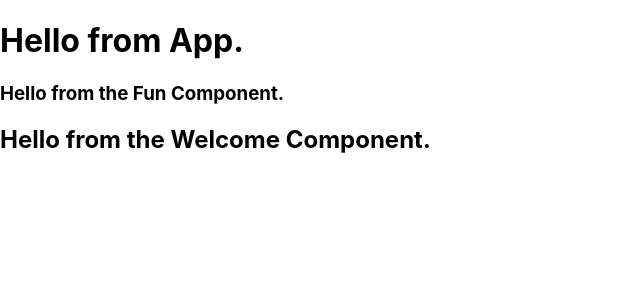
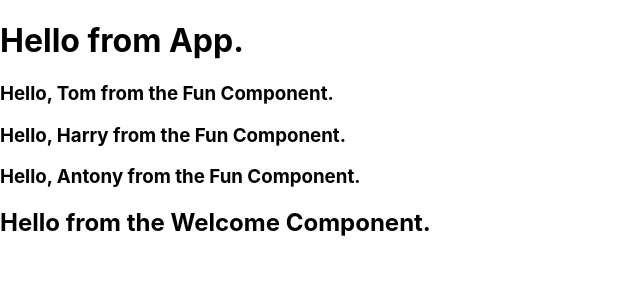
Before and after one commit to malhotra-parul/reactBasics, a React (Create React App) app in the folder method2/: page / in a window 1280 px wide. Shown: the top 300 px of the page, without its empty margins (0-640 px from the left). Built offline with nearby package versions, Linux system fonts and the light colour scheme.

Commit message:
Composing Components

```diff
--- a/method2/src/component/App.js
+++ b/method2/src/component/App.js
@@ -7,7 +7,9 @@ class App extends Component{
         return(
             <div>
                 <h1>Hello from App.</h1>
-                <Fun/>
+                <Fun name="Tom" />
+                <Fun name="Harry" />
+                <Fun name="Antony" />
                 <Welcome/>
             </div>
         )
--- a/method2/src/component/Fun.js
+++ b/method2/src/component/Fun.js
@@ -1,9 +1,9 @@
 import React from "react";
 
-function Fun(){
+function Fun(props){
         return(
             <div>
-                <h3>Hello from the Fun Component.</h3>
+                <h3>Hello, {props.name} from the Fun Component.</h3>
             </div>
         )
 };
```
